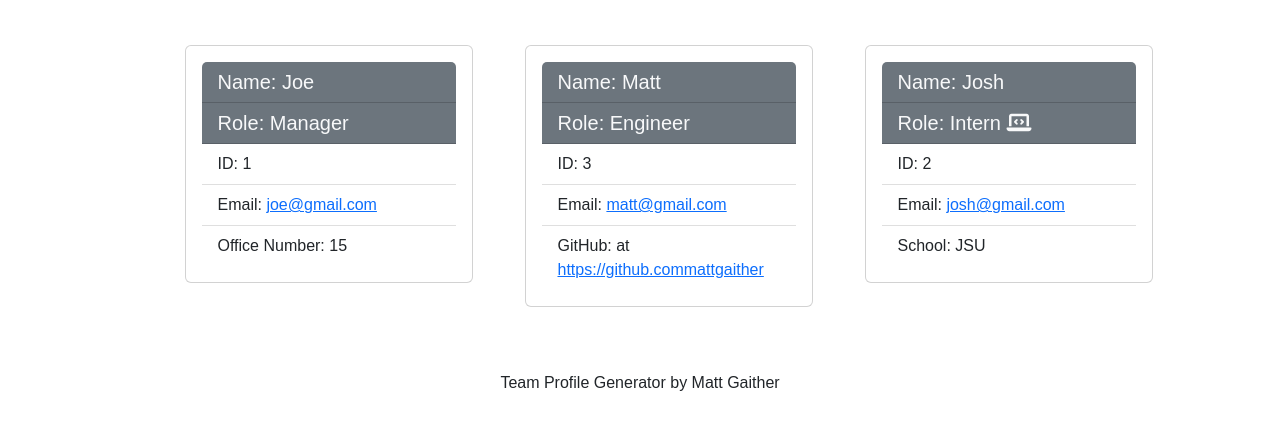
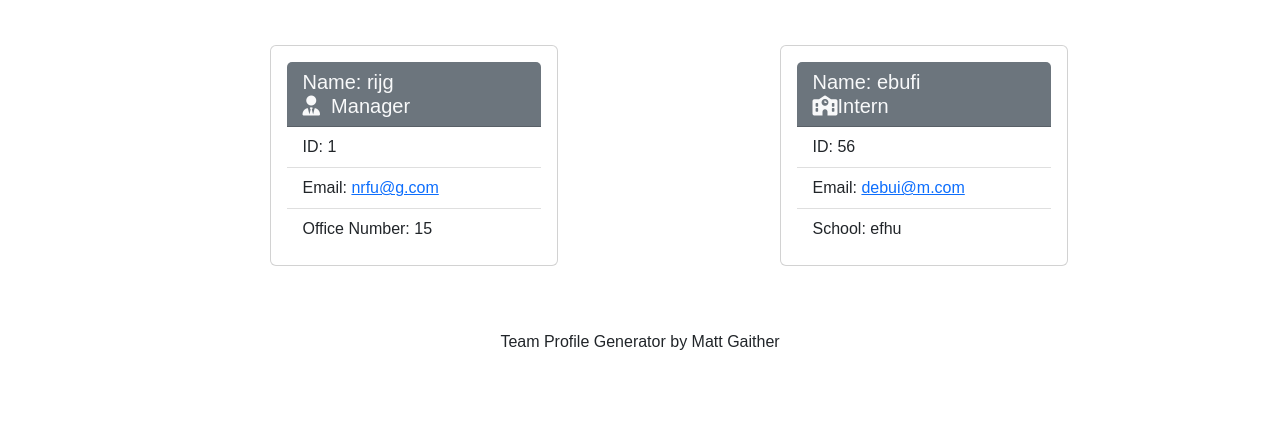
Before and after one commit to mattgaither/team-profile-generator, a website: page src/index.html in a window 1280 px wide. Shown: the part 102-532 px from the top of the page. Drawn offline with nearby package versions, Linux system fonts and the light colour scheme; files that its build step writes are made by us from their sources.

Commit message:
added spaces in the H5s

```diff
--- a/src/html-helper.js
+++ b/src/html-helper.js
@@ -9,7 +9,7 @@ const generateTeam = (team) => {
           <div class="card-body">
             <h5 class="card-header bg-secondary text-light">
               Name: ${manager.getName()}</br>
-              <i class="fa-solid fa-user-tie">  </i>${manager.getRole()}
+              <i class="fa-solid fa-user-tie"></i>&nbsp;&nbsp;&nbsp;&nbsp;${manager.getRole()}
             </h5>
             <ul class="list-group list-group-flush">
               <li class="list-group-item">ID: ${manager.getId()}</li>
@@ -29,7 +29,7 @@ const generateTeam = (team) => {
         <div class="card-body">
           <h5 class="card-header bg-secondary text-light">
             Name: ${engineer.getName()} </br>
-            <i class="fa-solid fa-laptop-code">  </i>${engineer.getRole()}
+            <i class="fa-solid fa-laptop-code"></i>&nbsp;&nbsp;&nbsp;&nbsp;${engineer.getRole()}
           </h5>
           <ul class="list-group list-group-flush">
             <li class="list-group-item">ID: ${engineer.getId()}</li>
@@ -49,7 +49,7 @@ const generateTeam = (team) => {
         <div class="card-body">
           <h5 class="card-header bg-secondary text-light">
             Name: ${intern.getName()}</br>
-            <i class="fa-solid fa-school">  </i>${intern.getRole()}
+            <i class="fa-solid fa-school"></i>&nbsp;&nbsp;&nbsp;&nbsp;${intern.getRole()}
           </h5>
           <ul class="list-group list-group-flush">
             <li class="list-group-item">ID: ${intern.getId()}</li>
--- a/src/index.html
+++ b/src/index.html
@@ -23,11 +23,13 @@
       <div class="col-12 col-md-6 col-xl-3 mb-3">
         <div class="card" style="width: 18rem;">
           <div class="card-body">
-            <h5 class="card-header bg-secondary text-light">Name: Joe</h5>
-            <h5 class="card-header bg-secondary text-light">Role: Manager <span class="oi oi-person"></span></h5>
+            <h5 class="card-header bg-secondary text-light">
+              Name: rijg</br>
+              <i class="fa-solid fa-user-tie"></i>&nbsp;&nbsp;Manager
+            </h5>
             <ul class="list-group list-group-flush">
               <li class="list-group-item">ID: 1</li>
-              <li class="list-group-item">Email: <a href="mailto:joe@gmail.com">joe@gmail.com</a></li>
+              <li class="list-group-item">Email: <a href="mailto:nrfu@g.com">nrfu@g.com</a></li>
               <li class="list-group-item">Office Number: 15</li>
             </ul>
           </div>
@@ -37,26 +39,14 @@
     <div class="col-12 col-md-6 col-xl-3 mb-3">
       <div class="card" style="width: 18rem;">
         <div class="card-body">
-          <h5 class="card-header bg-secondary text-light">Name: Matt</h5>
-          <h5 class="card-header bg-secondary text-light">Role: Engineer <span class="oi oi-pencil"></span></h5>
+          <h5 class="card-header bg-secondary text-light">
+            Name: ebufi</br>
+            <i class="fa-solid fa-school   "></i>Intern
+          </h5>
           <ul class="list-group list-group-flush">
-            <li class="list-group-item">ID: 3</li>
-            <li class="list-group-item">Email: <a href="mailto:matt@gmail.com">matt@gmail.com</a></li>
-            <li class="list-group-item">GitHub: at <a href="https://github.com/mattgaither" target = "_blank"> https://github.commattgaither </a></li>
-          </ul>
-        </div>
-      </div>
-    </div>
-
-    <div class="col-12 col-md-6 col-xl-3 mb-3">
-      <div class="card" style="width: 18rem;">
-        <div class="card-body">
-          <h5 class="card-header bg-secondary text-light">Name: Josh</h5>
-          <h5 class="card-header bg-secondary text-light">Role: Intern  <i class="fa-solid fa-laptop-code"></i></h5>
-          <ul class="list-group list-group-flush">
-            <li class="list-group-item">ID: 2</li>
-            <li class="list-group-item">Email: <a href="mailto:josh@gmail.com">josh@gmail.com</a></li>
-            <li class="list-group-item">School: JSU</li>
+            <li class="list-group-item">ID: 56</li>
+            <li class="list-group-item">Email: <a href="mailto:debui@m.com">debui@m.com</a></li>
+            <li class="list-group-item">School: efhu</li>
           </ul>
         </div>
       </div>
```
